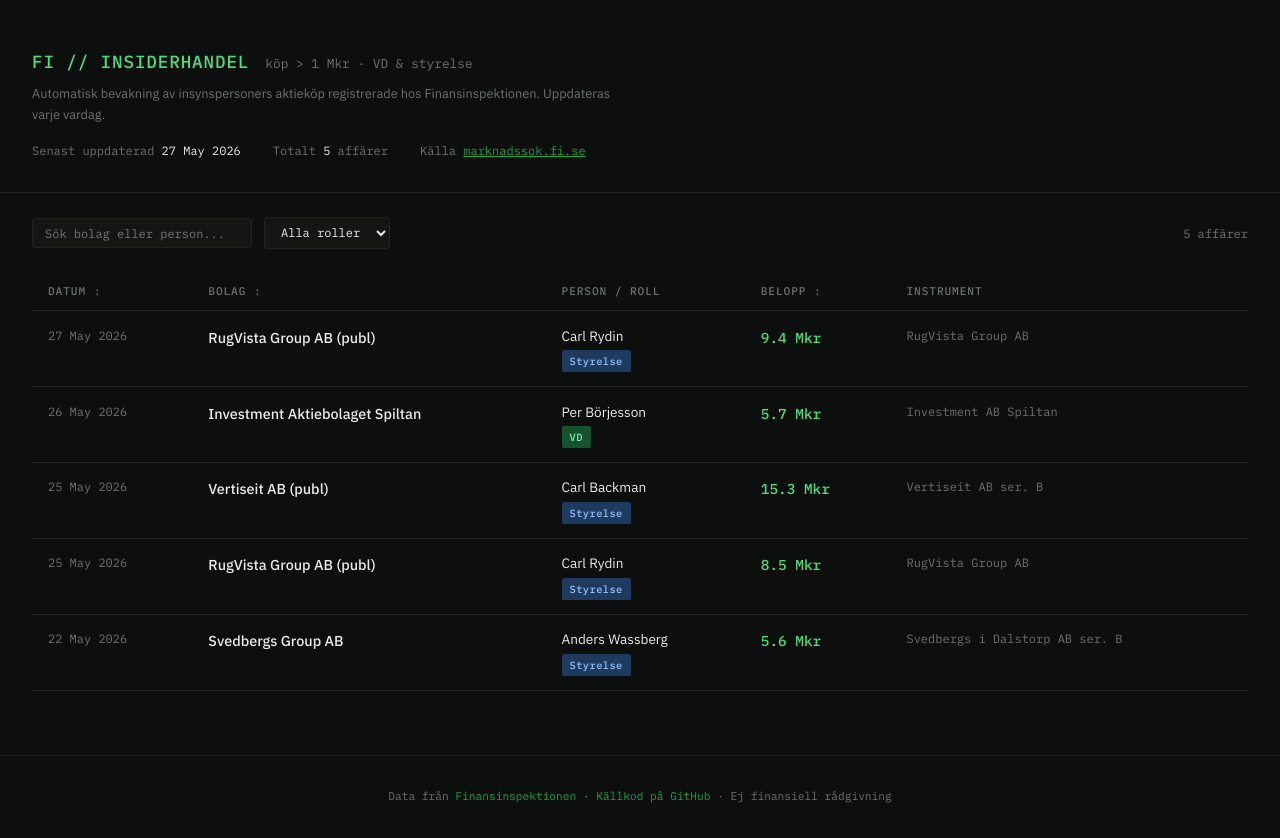
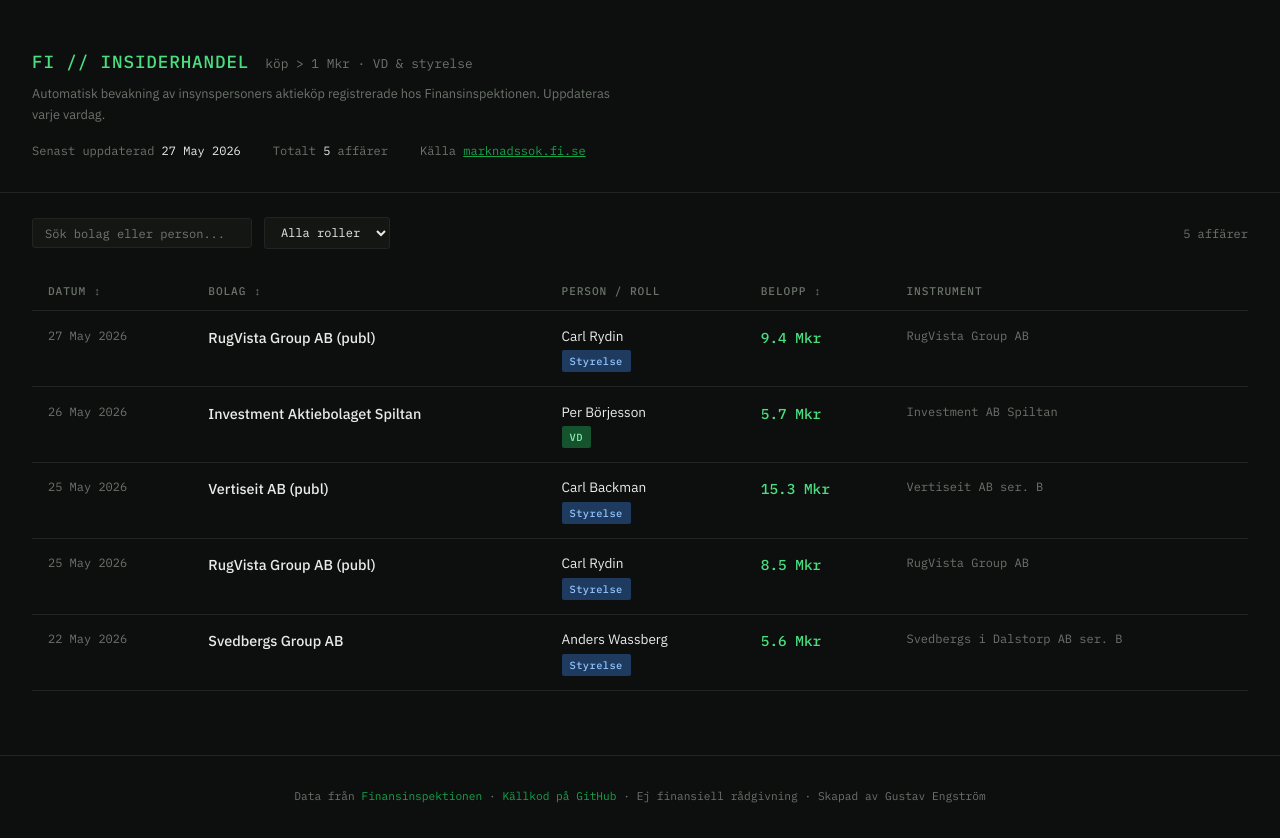
Before and after one commit to Gurkburkens/FI-Insider, a plain HTML site: page docs/index.html in a window 1280 px wide. Drawn offline with Linux system fonts and the light colour scheme.

Commit message:
index.html

```diff
--- a/docs/index.html
+++ b/docs/index.html
@@ -276,7 +276,8 @@
 <footer>
   Data från <a href="https://www.fi.se" target="_blank">Finansinspektionen</a> ·
   <a href="https://github.com" target="_blank">Källkod på GitHub</a> ·
-  Ej finansiell rådgivning
+  Ej finansiell rådgivning ·
+  Skapad av Gustav Engström
 </footer>
 
 <script>
```
